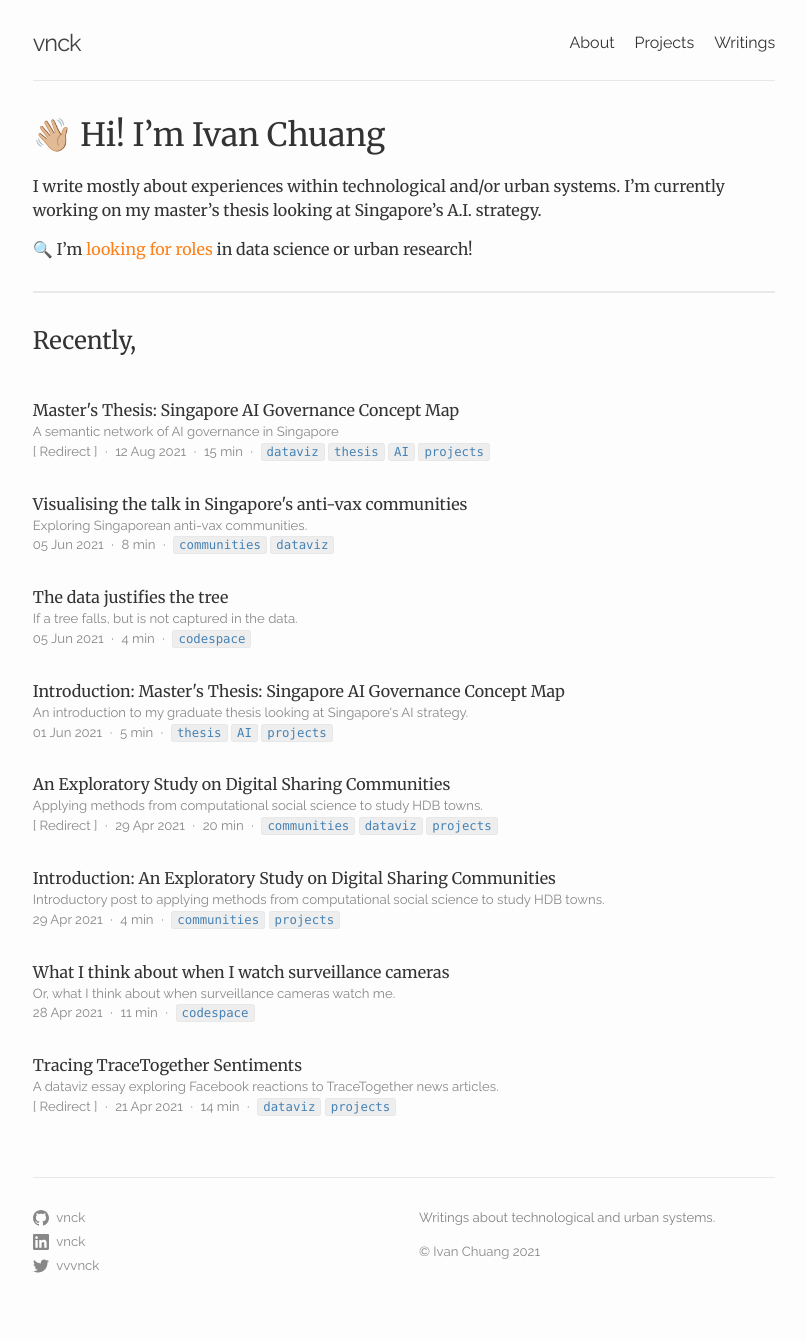
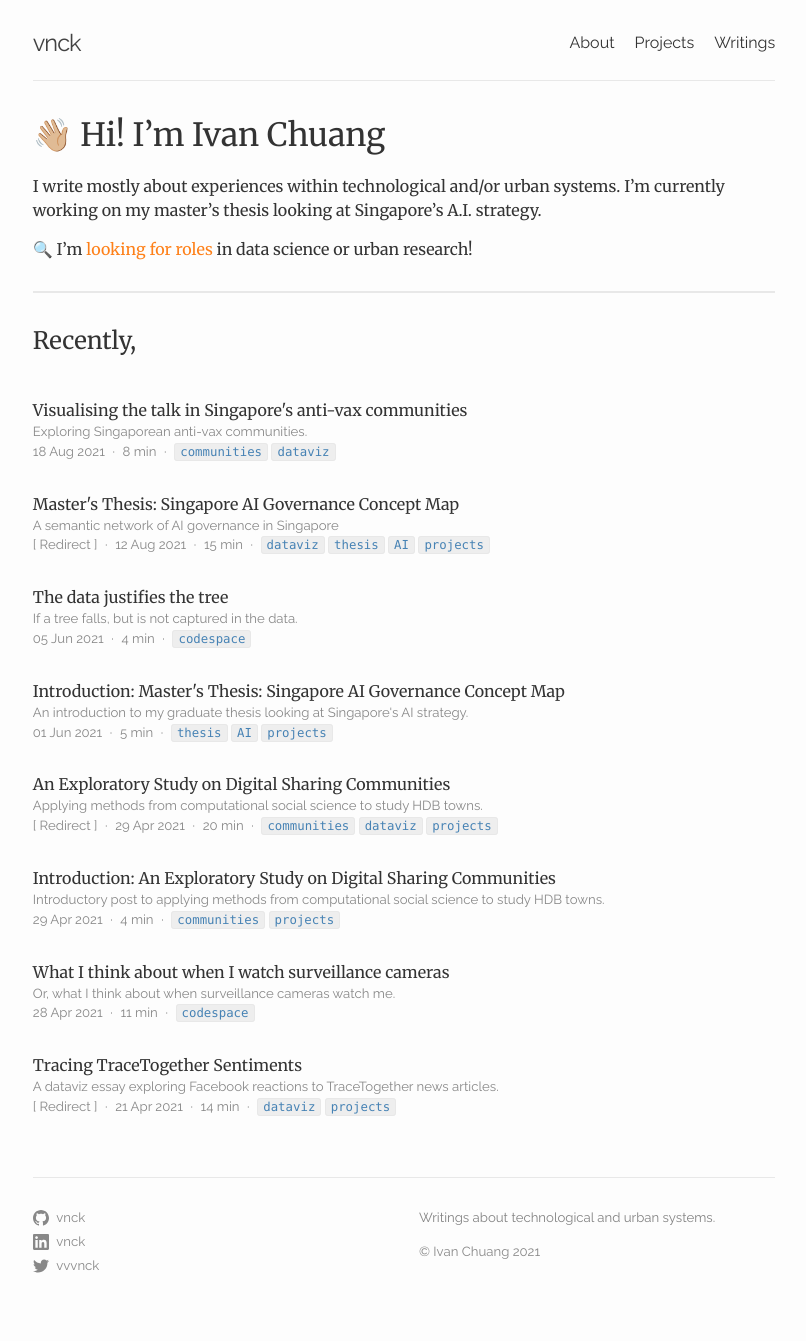
Before and after one commit to vnck/vnck.github.io, a Jekyll site: the page built from index.markdown, in a window 1280 px wide. Shown: the whole page, without its empty margins (236-1042 px from the left). Built offline with Jekyll 4.4.1, drawn with Linux system fonts in a browser that asks for light colours.

Commit message:
edit post

```diff
--- a/_posts/2021-08-18-visualising-sg-anti-vax-communities.md
+++ b/_posts/2021-08-18-visualising-sg-anti-vax-communities.md
@@ -1,7 +1,7 @@
 ---
 layout: post
 title: "Visualising the talk in Singapore's anti-vax communities"
-date: 2021-06-05
+date: 2021-08-18
 tag: [communities, dataviz]
 image: /assets/posts/2021-08-18-visualising-sg-anti-vax-communities/word_network_B.png
 description: "Exploring Singaporean anti-vax communities."
```
